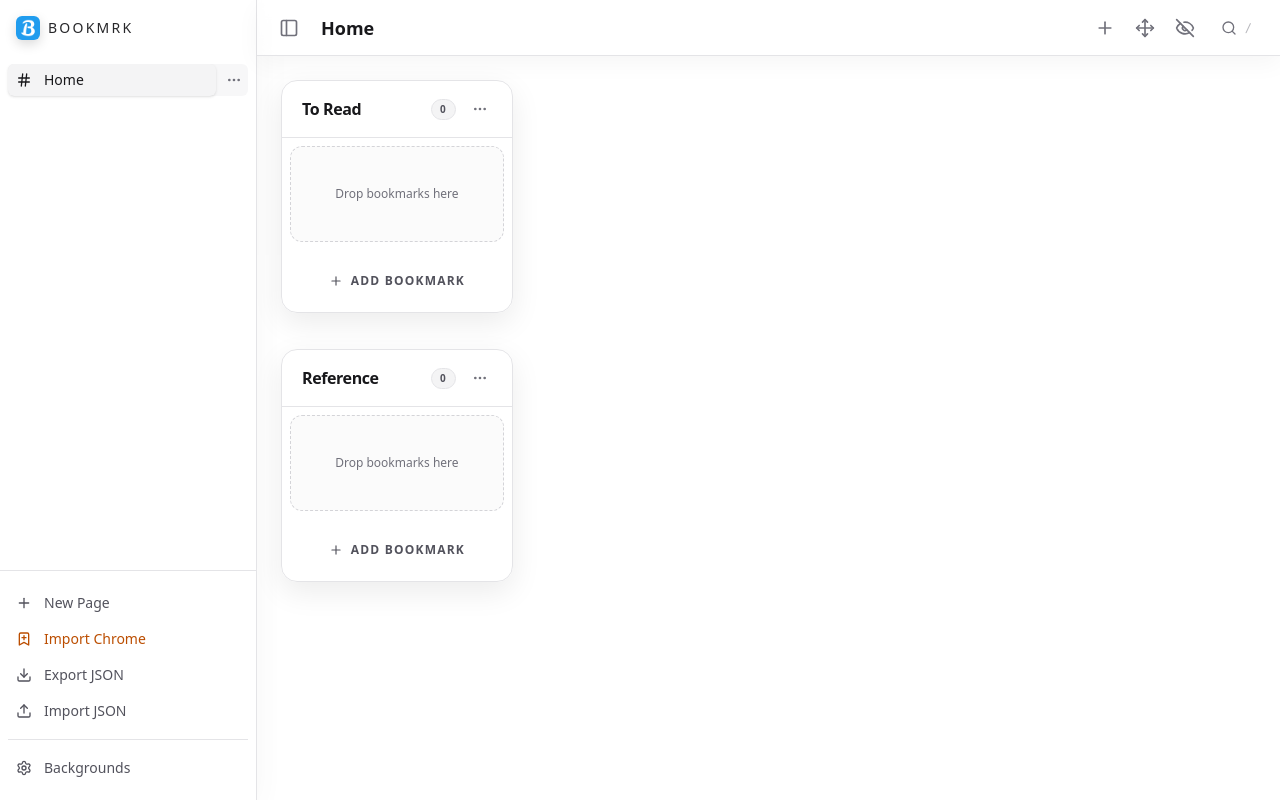
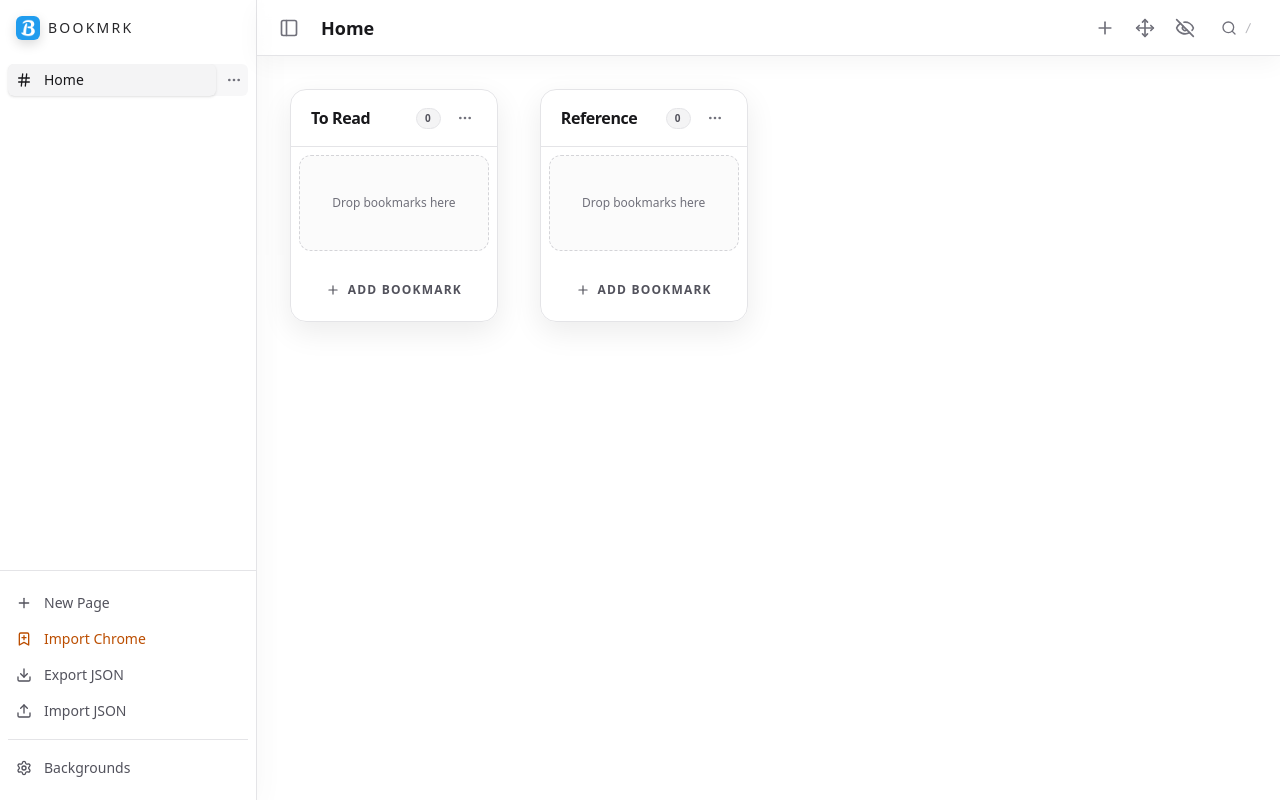
Before and after one commit to sarvan-2187/Bookmrk, a React (Vite) app: page / in a window 1280 px wide. Built offline with nearby package versions, Linux system fonts and the light colour scheme; a web font is replaced by a local one.

Commit message:
Boomrk - V1  Update

```diff
--- a/src/components/Board/BoardColumn.tsx
+++ b/src/components/Board/BoardColumn.tsx
@@ -131,7 +131,7 @@ export function BoardColumn({ board, pageId, isOverlay }: BoardColumnProps) {
         ref={setNodeRef}
         style={style}
         className={cn(
-          "inline-block w-full mb-6 align-top flex flex-col rounded-2xl overflow-hidden shadow-2xl border transition-all duration-200",
+          "w-full flex flex-col rounded-2xl overflow-hidden shadow-2xl border transition-all duration-200",
           isDark
             ? "backdrop-blur-xl bg-zinc-900/40 border-white/10 hover:border-white/20"
             : "backdrop-blur-xl bg-white/95 border-zinc-200 hover:border-zinc-300 shadow-[0_10px_30px_rgba(0,0,0,0.08)]",
--- a/src/components/Page/PageView.tsx
+++ b/src/components/Page/PageView.tsx
@@ -11,24 +11,53 @@ import {
   DragOverEvent,
   DragEndEvent,
   defaultDropAnimationSideEffects,
-  closestCorners,
+  useDroppable,
 } from '@dnd-kit/core';
 import {
-  arrayMove,
   SortableContext,
   sortableKeyboardCoordinates,
-  rectSortingStrategy,
+  verticalListSortingStrategy,
 } from '@dnd-kit/sortable';
 import { useStore } from '../../store/useStore';
 import { BoardColumn } from '../Board/BoardColumn';
 import { BookmarkTile } from '../Bookmark/BookmarkTile';
 import { Plus } from 'lucide-react';
-import { Bookmark, Board } from '../../shared/types';
+import { Bookmark } from '../../shared/types';
 import { InputModal } from '../Shared/InputModal';
 
+type CanvasLaneProps = {
+  columnIndex: number;
+  isDark: boolean;
+  onAddBoard: (columnIndex: number) => void;
+  children: React.ReactNode;
+};
+
+function CanvasLane({ columnIndex, isDark, onAddBoard, children }: CanvasLaneProps) {
+  const { setNodeRef, isOver } = useDroppable({
+    id: `column-${columnIndex}`,
+    data: { type: 'Column', columnIndex },
+  });
+
+  return (
+    <div
+      ref={setNodeRef}
+      className={`group min-h-[calc(100vh-10rem)] rounded-3xl border border-dashed bg-transparent p-2 transition-colors ${isDark ? 'border-white/0' : 'border-zinc-200/0'} ${isOver ? (isDark ? 'border-white/15 bg-white/[0.02]' : 'border-zinc-300/20 bg-zinc-100/[0.02]') : ''}`}
+    >
+      {children}
+      <button
+        type="button"
+        onClick={() => onAddBoard(columnIndex)}
+        className={`mt-3 flex w-full items-center justify-center gap-2 rounded-xl border border-dashed px-4 py-4 text-sm font-semibold transition-all duration-200 ${isDark ? 'border-white/10 text-zinc-300' : 'border-zinc-200 text-zinc-700'} opacity-0 pointer-events-none translate-y-1 group-hover:opacity-100 group-hover:pointer-events-auto group-hover:translate-y-0 ${isDark ? 'group-hover:border-white/20 group-hover:bg-white/5' : 'group-hover:border-zinc-300 group-hover:bg-zinc-100'}`}
+      >
+        <Plus className="h-4 w-4" />
+        <span>Add Board</span>
+      </button>
+    </div>
+  );
+}
+
 export function PageView() {
-  const { data, activePageId, moveBoard, moveBookmark, addBoard, dragMode, addToast } = useStore();
-  const addBoardAt = useStore((s) => s.addBoardAt);
+  const { data, activePageId, moveBoardToColumn, moveBookmark, addBoardAt, dragMode, addToast } = useStore();
   const isDark = typeof window !== 'undefined' && window.matchMedia && window.matchMedia('(prefers-color-scheme: dark)').matches;
   const page = data?.pages.find(p => p.id === activePageId);
 
@@ -94,11 +123,17 @@ export function PageView() {
 
     // Moving a Board
     if (activeType === 'Board' && overType === 'Board') {
-      const oldIndex = page.boards.findIndex(b => b.id === active.id);
-      const newIndex = page.boards.findIndex(b => b.id === over.id);
-      if (oldIndex !== newIndex) {
-        moveBoard(page.id, oldIndex, newIndex);
+      const targetColumn = typeof over.data.current?.columnIndex === 'number'
+        ? over.data.current.columnIndex
+        : (page.boards.find((board) => board.id === over.id)?.columnIndex ?? 0);
+
+      moveBoardToColumn(page.id, active.id as string, targetColumn);
+      return;
     }
+
+    if (activeType === 'Board' && overType === 'Column') {
+      const targetColumn = over.data.current?.columnIndex ?? 0;
+      moveBoardToColumn(page.id, active.id as string, targetColumn);
       return;
     }
 
@@ -121,158 +156,66 @@ export function PageView() {
     }
   };
 
-  const handleAddBoard = () => {
-    if (dragMode) {
-      addToast('Turn off Drag Mode to add boards', 'info');
-      return;
-    }
-    setIsAddBoardOpen(true);
-  };
-
   const [isAddBoardOpen, setIsAddBoardOpen] = useState(false);
-  const [hoverColumn, setHoverColumn] = useState<number | null>(null);
-  const [columnCount, setColumnCount] = useState<number>(1);
+  const [columnCount] = useState<number>(4);
   const containerRef = React.useRef<HTMLDivElement | null>(null);
   const [addingColumnIndex, setAddingColumnIndex] = useState<number | null>(null);
   const boardRefs = React.useRef<Record<string, HTMLDivElement | null>>({});
-  const [addButtonStyle, setAddButtonStyle] = useState<React.CSSProperties | null>(null);
-  const [isAddButtonVisible, setIsAddButtonVisible] = useState(false);
-  const boardGapPx = 12;
+
+  const boardColumns = React.useMemo(() => {
+    return Array.from({ length: columnCount }, (_, columnIndex) =>
+      page.boards
+        .filter((board) => (board.columnIndex ?? 0) === columnIndex)
+        .slice()
+        .sort((left, right) => left.order - right.order)
+    );
+  }, [page.boards, columnCount]);
 
   const onSaveBoard = (name: string) => {
-    if (addingColumnIndex !== null && containerRef.current) {
-      // compute insertion index based on column distribution
-      const boards = page.boards;
-      const M = boards.length;
-      const C = columnCount;
-      const base = Math.floor(M / C);
-      const rem = M % C;
-      const counts = Array.from({ length: C }, (_, i) => (i < rem ? base + 1 : base));
-      const insertIdx = counts.slice(0, Math.min(addingColumnIndex, counts.length)).reduce((a, b) => a + b, 0);
-
-      addBoardAt(page.id, name, insertIdx);
+    const targetColumn = addingColumnIndex ?? 0;
+    addBoardAt(page.id, name, targetColumn);
     useStore.getState().addToast(`Board "${name}" created`, 'success');
     setAddingColumnIndex(null);
     setIsAddBoardOpen(false);
-      return;
-    }
-
-    addBoard(page.id, name);
-    useStore.getState().addToast(`Board "${name}" created`, 'success');
   };
-
-  // helpers to compute column count based on width
-  const computeColumnCount = (width: number) => {
-    if (width >= 1280) return 4;
-    if (width >= 1024) return 3;
-    if (width >= 640) return 2;
-    return 1;
-  };
-
-  React.useEffect(() => {
-    const update = () => {
-      const w = window.innerWidth;
-      setColumnCount(computeColumnCount(w));
-    };
-    update();
-    window.addEventListener('resize', update);
-    return () => window.removeEventListener('resize', update);
-  }, []);
 
   return (
     <DndContext
       sensors={sensors}
-      collisionDetection={closestCorners}
+      collisionDetection={closestCenter}
       onDragStart={handleDragStart}
       onDragOver={handleDragOver}
       onDragEnd={handleDragEnd}
     >
       <div ref={containerRef} className="p-6 relative" onMouseMove={(e) => {
         if (!dragMode) return;
-        const node = containerRef.current;
-        if (!node || !page) return;
-        const rect = node.getBoundingClientRect();
-        const columnGap = boardGapPx;
-        const C = columnCount;
-        const availableWidth = Math.max(1, rect.width - (C - 1) * columnGap);
-        const colWidth = availableWidth / C;
-        const x = e.clientX - rect.left;
-        const idx = Math.min(Math.max(0, Math.floor(x / (colWidth + columnGap))), C - 1);
-        setHoverColumn(idx);
-
-        // Find last board element in this column
-        const boards = page.boards;
-        const matched: { id: string; rect: DOMRect }[] = [];
-        for (const b of boards) {
-          const el = boardRefs.current[b.id];
-          if (!el) continue;
-          const r = el.getBoundingClientRect();
-          const leftRel = r.left - rect.left;
-          const center = leftRel + r.width / 2;
-          const colLeft = idx * (colWidth + columnGap);
-          const colRight = colLeft + colWidth;
-          if (center >= colLeft - 1 && center <= colRight + 1) matched.push({ id: b.id, rect: r });
-        }
-
-        const gapPx = boardGapPx;
-        if (matched.length > 0) {
-          matched.sort((a, b) => (a.rect.top + a.rect.height) - (b.rect.top + b.rect.height));
-          const last = matched[matched.length - 1];
-          const left = last.rect.left - rect.left;
-          const top = last.rect.top - rect.top + last.rect.height + gapPx;
-          const width = last.rect.width;
-          setAddButtonStyle({ position: 'absolute', left: left + 'px', top: top + 'px', width: width + 'px', zIndex: 40 });
-        } else {
-          // empty column: place at top of column
-          const left = idx * (colWidth + columnGap);
-          const top = 0;
-          const width = colWidth;
-          setAddButtonStyle({ position: 'absolute', left: left + 'px', top: top + 'px', width: width + 'px', zIndex: 40 });
-        }
-      }} onMouseLeave={() => { setHoverColumn(null); setAddButtonStyle(null); setIsAddButtonVisible(false); }} style={{ columnGap: '1.5rem' }}>
-        <style>{`@media (min-width: 640px) { .masonry { column-count: 2 } } @media (min-width: 1024px) { .masonry { column-count: 3 } } @media (min-width: 1280px) { .masonry { column-count: 4 } }`}</style>
-        <div className="masonry">
+      }}>
+        <div className="grid gap-6" style={{ gridTemplateColumns: `repeat(${columnCount}, minmax(0, 1fr))` }}>
+          {boardColumns.map((columnBoards, columnIndex) => (
+              <CanvasLane
+                key={`lane-${columnIndex}`}
+                columnIndex={columnIndex}
+                isDark={isDark}
+                onAddBoard={(targetColumn) => {
+                  setAddingColumnIndex(targetColumn);
+                  setIsAddBoardOpen(true);
+                }}
+              >
               <SortableContext
-          items={page.boards.map(b => b.id)}
-          strategy={rectSortingStrategy}
+                items={columnBoards.map((board) => board.id)}
+                strategy={verticalListSortingStrategy}
               >
-          {page.boards.map((board) => (
-            <div key={board.id} ref={(el) => (boardRefs.current[board.id] = el)} className="inline-block w-full mb-3">
+                <div className="flex min-w-0 flex-col gap-3">
+                  {columnBoards.map((board) => (
+                    <div key={board.id} ref={(el) => (boardRefs.current[board.id] = el)} className="w-full">
                       <BoardColumn board={board} pageId={page.id} />
                     </div>
                   ))}
+                </div>
               </SortableContext>
+            </CanvasLane>
+          ))}
         </div>
-
-        {/* Render Add button positioned under last card in hovered column */}
-        {addButtonStyle && (
-          <div
-            style={addButtonStyle}
-            className="pointer-events-auto"
-            onMouseEnter={() => setIsAddButtonVisible(true)}
-            onMouseLeave={() => setIsAddButtonVisible(false)}
-          >
-            <div className="inline-block w-full">
-              <button
-                onClick={() => {
-                  if (!dragMode) {
-                    addToast('Turn on Drag Mode to place boards precisely', 'info');
-                    return;
-                  }
-                  setAddingColumnIndex(hoverColumn);
-                  setIsAddBoardOpen(true);
-                }}
-                disabled={!dragMode}
-                className={`w-full border-2 border-dashed rounded-xl flex flex-col items-center justify-center gap-3 transition-all p-6 backdrop-blur-sm group ${!dragMode ? 'opacity-50 cursor-not-allowed' : ''} ${isDark ? 'text-white/50 hover:text-white/80 hover:border-white/40 border-white/10 bg-white/5' : 'text-zinc-500 hover:text-zinc-800 hover:border-zinc-400 border-zinc-300 bg-white shadow-[0_8px_24px_rgba(0,0,0,0.05)]'} ${isAddButtonVisible ? 'opacity-100' : 'opacity-0'}`}
-              >
-                <span className={`w-12 h-12 rounded-full flex items-center justify-center group-hover:scale-110 transition-transform ${isDark ? 'bg-white/5' : 'bg-zinc-100 shadow-sm'}`}>
-                  <Plus className="w-6 h-6" />
-                </span>
-                <span className="font-bold text-xs tracking-[0.2em] uppercase">Add Board</span>
-              </button>
-            </div>
-          </div>
-        )}
 
         <InputModal
           isOpen={isAddBoardOpen}
--- a/src/shared/types.ts
+++ b/src/shared/types.ts
@@ -14,6 +14,7 @@ export type Board = {
   id: string;
   name: string;
   order: number;
+  columnIndex?: number;
   accentColor?: string;
   bookmarks: Bookmark[];
 };
--- a/src/store/useStore.ts
+++ b/src/store/useStore.ts
@@ -33,10 +33,10 @@ interface AppState {
   deletePage: (id: string) => void;
 
   addBoard: (pageId: string, name: string) => void;
-  addBoardAt: (pageId: string, name: string, index: number) => void;
+  addBoardAt: (pageId: string, name: string, columnIndex: number) => void;
   updateBoard: (pageId: string, boardId: string, name: string, accentColor?: string) => void;
   deleteBoard: (pageId: string, boardId: string) => void;
-  moveBoard: (pageId: string, oldIndex: number, newIndex: number) => void;
+  moveBoardToColumn: (pageId: string, boardId: string, columnIndex: number) => void;
 
   addBookmark: (pageId: string, boardId: string, url: string, title: string, description?: string) => void;
   updateBookmark: (pageId: string, boardId: string, bookmarkId: string, title: string, url: string, description?: string) => void;
@@ -71,12 +71,14 @@ const DEFAULT_DATA: BookmrkData = {
           id: generateId(),
           name: 'To Read',
           order: 0,
+          columnIndex: 0,
           bookmarks: []
         },
         {
           id: generateId(),
           name: 'Reference',
           order: 1,
+          columnIndex: 1,
           bookmarks: []
         }
       ],
@@ -116,6 +118,45 @@ function normalizeChromeUrl(url: string): string {
   }
 }
 
+const BOARD_COLUMN_COUNT = 4;
+
+function rebuildBoardsFromColumns(columns: Board[][]): Board[] {
+  return columns.flatMap((columnBoards, columnIndex) =>
+    columnBoards.map((board, order) => ({
+      ...board,
+      columnIndex,
+      order,
+    }))
+  );
+}
+
+function normalizeBoardColumns(boards: Board[]): Board[] {
+  const columns = Array.from({ length: BOARD_COLUMN_COUNT }, () => [] as Board[]);
+  const hasColumnIndices = boards.some((board) => typeof board.columnIndex === 'number');
+
+  if (!hasColumnIndices) {
+    boards.forEach((board, index) => {
+      const columnIndex = index % BOARD_COLUMN_COUNT;
+      const order = Math.floor(index / BOARD_COLUMN_COUNT);
+      columns[columnIndex].push({ ...board, columnIndex, order });
+    });
+    return rebuildBoardsFromColumns(columns);
+  }
+
+  boards.forEach((board, index) => {
+    const columnIndex = Math.max(0, Math.min(BOARD_COLUMN_COUNT - 1, board.columnIndex ?? (index % BOARD_COLUMN_COUNT)));
+    columns[columnIndex].push({ ...board, columnIndex, order: board.order ?? 0 });
+  });
+
+  return rebuildBoardsFromColumns(
+    columns.map((columnBoards) =>
+      columnBoards
+        .slice()
+        .sort((left, right) => left.order - right.order)
+    )
+  );
+}
+
 let storageSyncAttached = false;
 
 export const useStore = create<AppState>((set, get) => ({
@@ -134,7 +175,15 @@ export const useStore = create<AppState>((set, get) => ({
     try {
       const data = await StorageAdapter.load();
       if (data) {
-        set({ data, isLoading: false, activePageId: data.pages[0]?.id || null });
+        const normalizedData = {
+          ...data,
+          pages: data.pages.map((page) => ({
+            ...page,
+            boards: normalizeBoardColumns(page.boards),
+          })),
+        };
+        set({ data: normalizedData, isLoading: false, activePageId: normalizedData.pages[0]?.id || null });
+        StorageAdapter.save(normalizedData);
       } else {
         await StorageAdapter.save(DEFAULT_DATA);
         set({ data: DEFAULT_DATA, isLoading: false, activePageId: DEFAULT_DATA.pages[0].id });
@@ -154,8 +203,16 @@ export const useStore = create<AppState>((set, get) => ({
                 ? currentActivePageId
                 : latestData.pages[0]?.id || null;
 
+              const normalizedLatestData = {
+                ...latestData,
+                pages: latestData.pages.map((page) => ({
+                  ...page,
+                  boards: normalizeBoardColumns(page.boards),
+                })),
+              };
+
               set({
-                data: latestData,
+                data: normalizedLatestData,
                 isLoading: false,
                 activePageId: nextActivePageId
               });
@@ -256,49 +313,33 @@ export const useStore = create<AppState>((set, get) => ({
   },
 
   addBoard: (pageId, name) => {
-    const { data } = get();
-    if (!data) return;
-
-    const page = data.pages.find(p => p.id === pageId);
-    if (!page) return;
-
-    const newBoard: Board = {
-      id: generateId(),
-      name,
-      order: page.boards.length,
-      bookmarks: []
-    };
-
-    const newData = {
-      ...data,
-      pages: data.pages.map(p =>
-        p.id === pageId ? { ...p, boards: [...p.boards, newBoard] } : p
-      )
-    };
-
-    set({ data: newData });
-    StorageAdapter.save(newData);
+    get().addBoardAt(pageId, name, 0);
   },
 
-  addBoardAt: (pageId, name, index) => {
+  addBoardAt: (pageId, name, columnIndex) => {
     const { data } = get();
     if (!data) return;
 
     const pageIndex = data.pages.findIndex(p => p.id === pageId);
     if (pageIndex === -1) return;
 
-    const page = { ...data.pages[pageIndex], boards: [...data.pages[pageIndex].boards] };
+    const page = { ...data.pages[pageIndex], boards: normalizeBoardColumns(data.pages[pageIndex].boards) };
+    const targetColumn = Math.max(0, Math.min(BOARD_COLUMN_COUNT - 1, columnIndex));
+    const columns = Array.from({ length: BOARD_COLUMN_COUNT }, () => [] as Board[]);
+    page.boards.forEach((board) => {
+      columns[Math.max(0, Math.min(BOARD_COLUMN_COUNT - 1, board.columnIndex ?? 0))].push(board);
+    });
 
     const newBoard: Board = {
       id: generateId(),
       name,
-      order: Math.max(0, Math.min(index, page.boards.length)),
+      order: columns[targetColumn].length,
+      columnIndex: targetColumn,
       bookmarks: []
     };
 
-    page.boards.splice(newBoard.order, 0, newBoard);
-    // Recompute order values
-    page.boards = page.boards.map((b, idx) => ({ ...b, order: idx }));
+    columns[targetColumn].push(newBoard);
+    page.boards = rebuildBoardsFromColumns(columns.map((columnBoards) => columnBoards.slice().sort((left, right) => left.order - right.order)));
 
     const newData = { ...data, pages: [...data.pages] };
     newData.pages[pageIndex] = page;
@@ -342,7 +383,7 @@ export const useStore = create<AppState>((set, get) => ({
         if (p.id !== pageId) return p;
         return {
           ...p,
-          boards: p.boards.filter(b => b.id !== boardId)
+          boards: normalizeBoardColumns(p.boards.filter(b => b.id !== boardId))
         };
       })
     };
@@ -356,7 +397,7 @@ export const useStore = create<AppState>((set, get) => ({
     StorageAdapter.save(newData);
   },
 
-  moveBoard: (pageId, oldIndex, newIndex) => {
+  moveBoardToColumn: (pageId, boardId, columnIndex) => {
     const { data } = get();
     if (!data) return;
 
@@ -364,12 +405,26 @@ export const useStore = create<AppState>((set, get) => ({
     const pageIndex = newData.pages.findIndex(p => p.id === pageId);
     if (pageIndex === -1) return;
 
-    const page = { ...newData.pages[pageIndex], boards: [...newData.pages[pageIndex].boards] };
-    const [movedBoard] = page.boards.splice(oldIndex, 1);
-    page.boards.splice(newIndex, 0, movedBoard);
+    const page = { ...newData.pages[pageIndex], boards: normalizeBoardColumns(newData.pages[pageIndex].boards) };
+    const columns = Array.from({ length: BOARD_COLUMN_COUNT }, () => [] as Board[]);
+    let movedBoard: Board | undefined;
 
-    // Update order values just to be clean
-    page.boards = page.boards.map((b, idx) => ({ ...b, order: idx }));
+    page.boards.forEach((board) => {
+      const targetColumn = Math.max(0, Math.min(BOARD_COLUMN_COUNT - 1, board.columnIndex ?? 0));
+      if (board.id === boardId) {
+        movedBoard = { ...board };
+        return;
+      }
+      columns[targetColumn].push({ ...board, columnIndex: targetColumn });
+    });
+
+    if (!movedBoard) return;
+
+    const targetColumn = Math.max(0, Math.min(BOARD_COLUMN_COUNT - 1, columnIndex));
+    movedBoard = { ...movedBoard, columnIndex: targetColumn, order: columns[targetColumn].length };
+    columns[targetColumn].push(movedBoard);
+
+    page.boards = rebuildBoardsFromColumns(columns.map((columnBoards) => columnBoards.slice().sort((left, right) => left.order - right.order)));
 
     newData.pages[pageIndex] = page;
     set({ data: newData });
@@ -529,6 +584,10 @@ export const useStore = create<AppState>((set, get) => ({
         ...parsedData,
         chromeBookmarksImported: parsedData.chromeBookmarksImported ?? false,
         background: parsedData.background ?? null,
+        pages: parsedData.pages.map((page) => ({
+          ...page,
+          boards: normalizeBoardColumns(page.boards),
+        })),
       };
       set({ data: normalizedData, activePageId: normalizedData.pages[0]?.id || null });
       StorageAdapter.save(normalizedData);
@@ -565,6 +624,7 @@ export const useStore = create<AppState>((set, get) => ({
         id: generateId(),
         name: 'Imported Bookmarks',
         order: targetPage.boards.length,
+        columnIndex: 0,
         bookmarks: [],
       };
       targetPage.boards.push(importedBoard);
@@ -621,6 +681,10 @@ export const useStore = create<AppState>((set, get) => ({
       : targetPage.id;
 
     currentData.chromeBookmarksImported = true;
+    currentData.pages = currentData.pages.map((page) => ({
+      ...page,
+      boards: normalizeBoardColumns(page.boards),
+    }));
 
     set({ data: currentData, activePageId: nextActivePageId });
     StorageAdapter.save(currentData);
```
Also changed, not shown: src/components/Bookmark/BookmarkTile.tsx (+1 -12 lines), 1 other file (tests, documents, lock files or other folders). Lines whose indentation alone changed are shown as unchanged.
